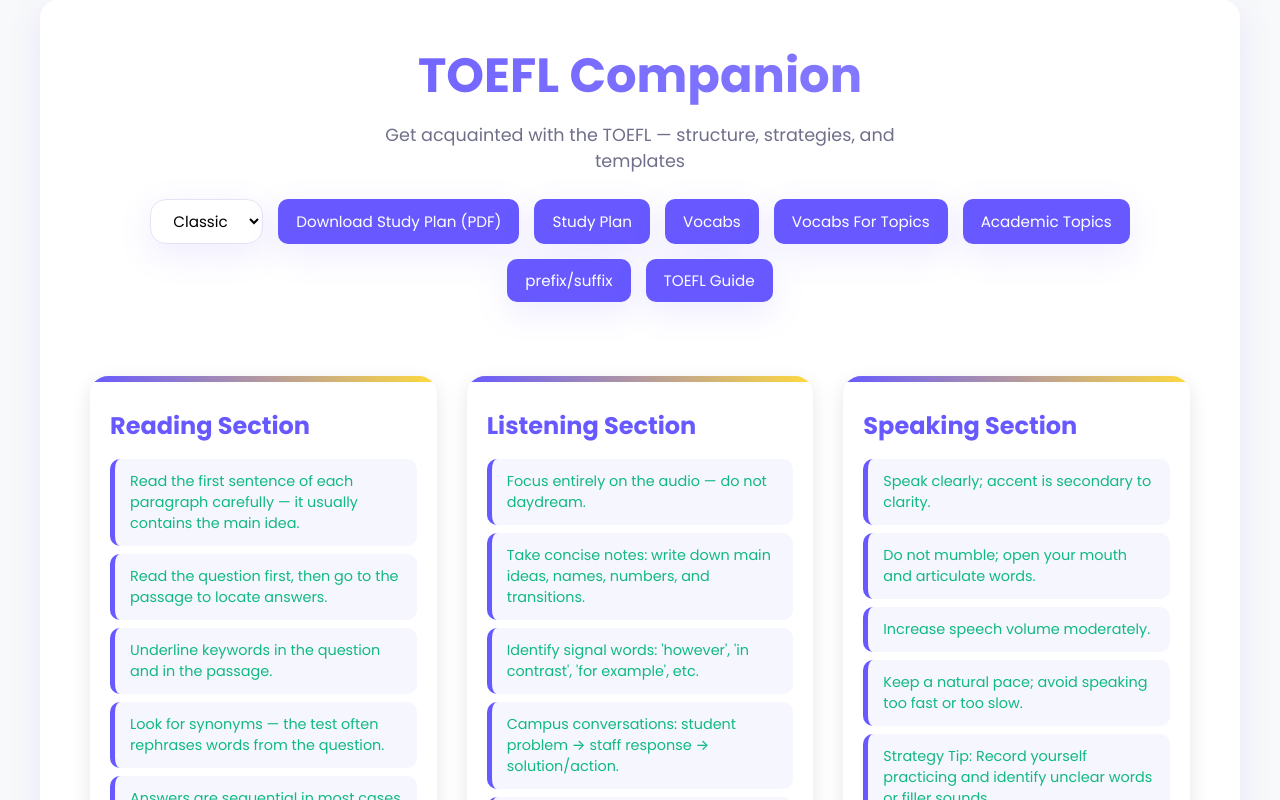
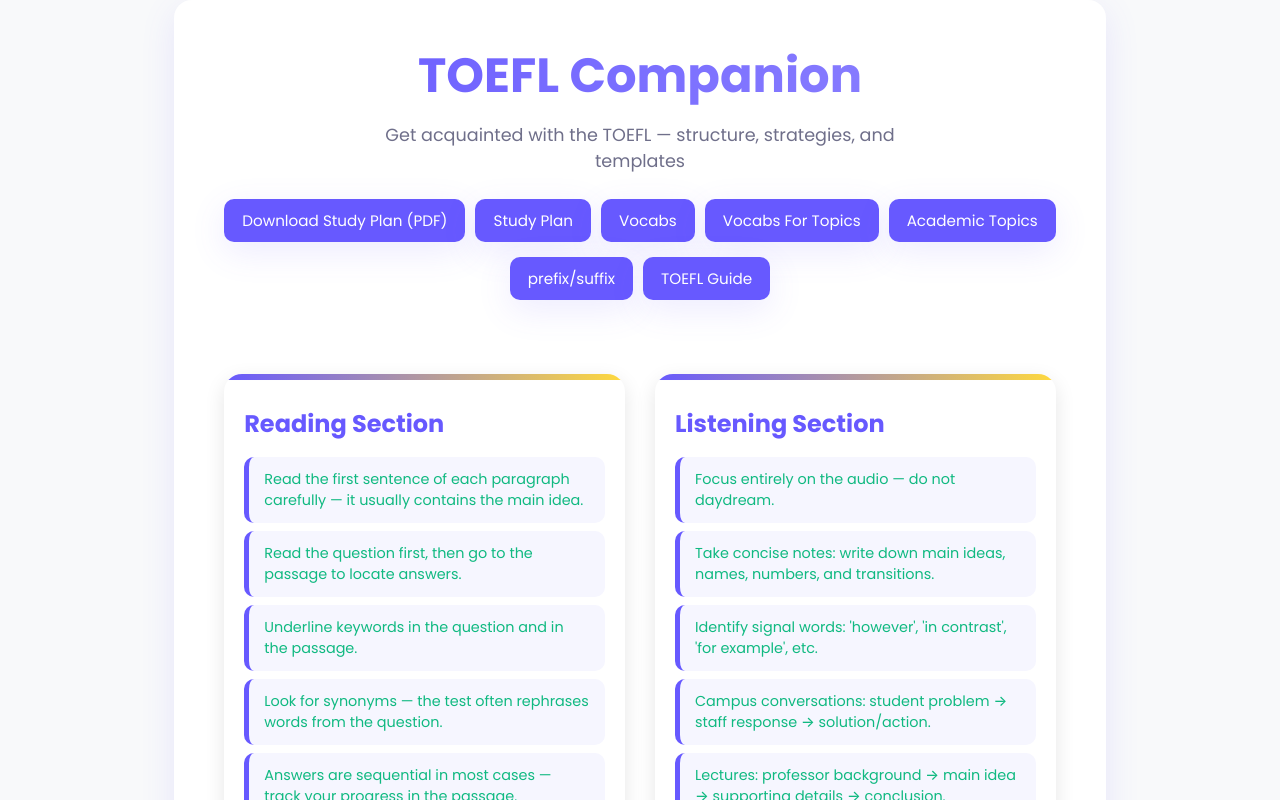
Before and after one commit to ABOOD-TECH2006/TOEFL-DIAGRAM, a React (Create React App) app: page / in a window 1280 px wide. Shown: the top 800 px of the page. Built offline with nearby package versions, Linux system fonts and the light colour scheme.

Commit message:
Fixing the prob

```diff
--- a/src/App.jsx
+++ b/src/App.jsx
@@ -234,15 +234,7 @@
           Get acquainted with the TOEFL — structure, strategies, and templates
         </p>
         <div className="controls">
-          <select
-            value={theme}
-            style={{ borderRadius: "1pc", outline: "none" }}
-            onChange={(e) => setTheme(e.target.value)}
-          >
-            <option value="default">Classic</option>
-            <option value="calm">Calm</option>
-            <option value="mint">Mint</option>
-          </select>
+          <div className="group">
             <button onClick={generatePDF}>Download Study Plan (PDF)</button>
             <button>
               <a
@@ -276,6 +268,8 @@
                 Academic Topics
               </a>
             </button>
+          </div>
+          <div className="group">
             <button>
               <a
                 href="/pre-suf"
@@ -292,6 +286,7 @@
                 TOEFL Guide
               </a>
             </button>
+          </div>
         </div>
       </header>
       <main className="main-grid">
--- a/src/style.css
+++ b/src/style.css
@@ -83,8 +83,14 @@
   justify-content: center;
   gap: 15px;
   flex-wrap: wrap;
+  flex-direction: column;
 }
-
+.controls .group{
+  display: flex;
+  align-items: center;
+  justify-content: center;
+  column-gap: 10px;
+}
 select,
 button {
   border: none;
```
Lines whose indentation alone changed are shown as unchanged.
